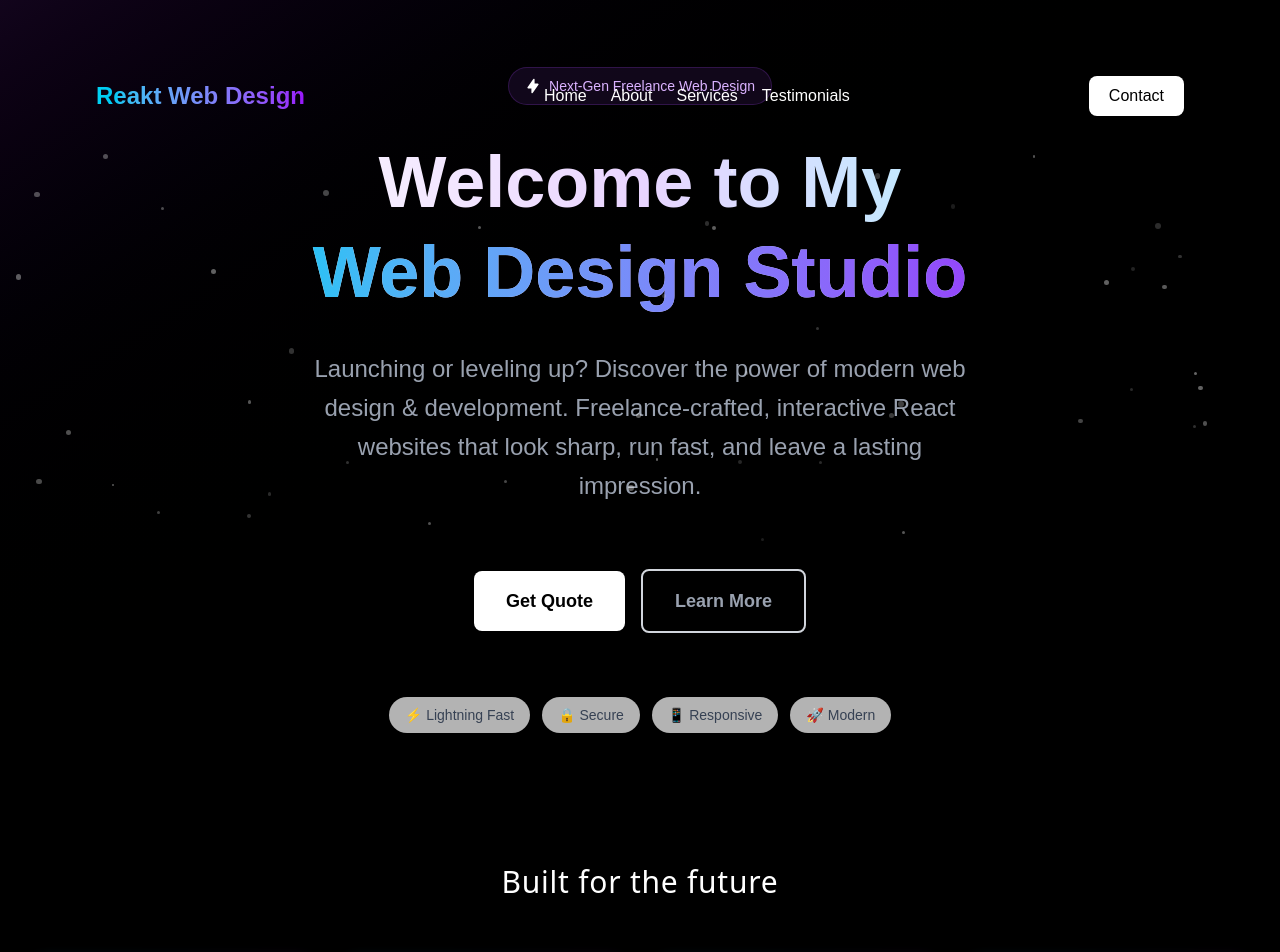
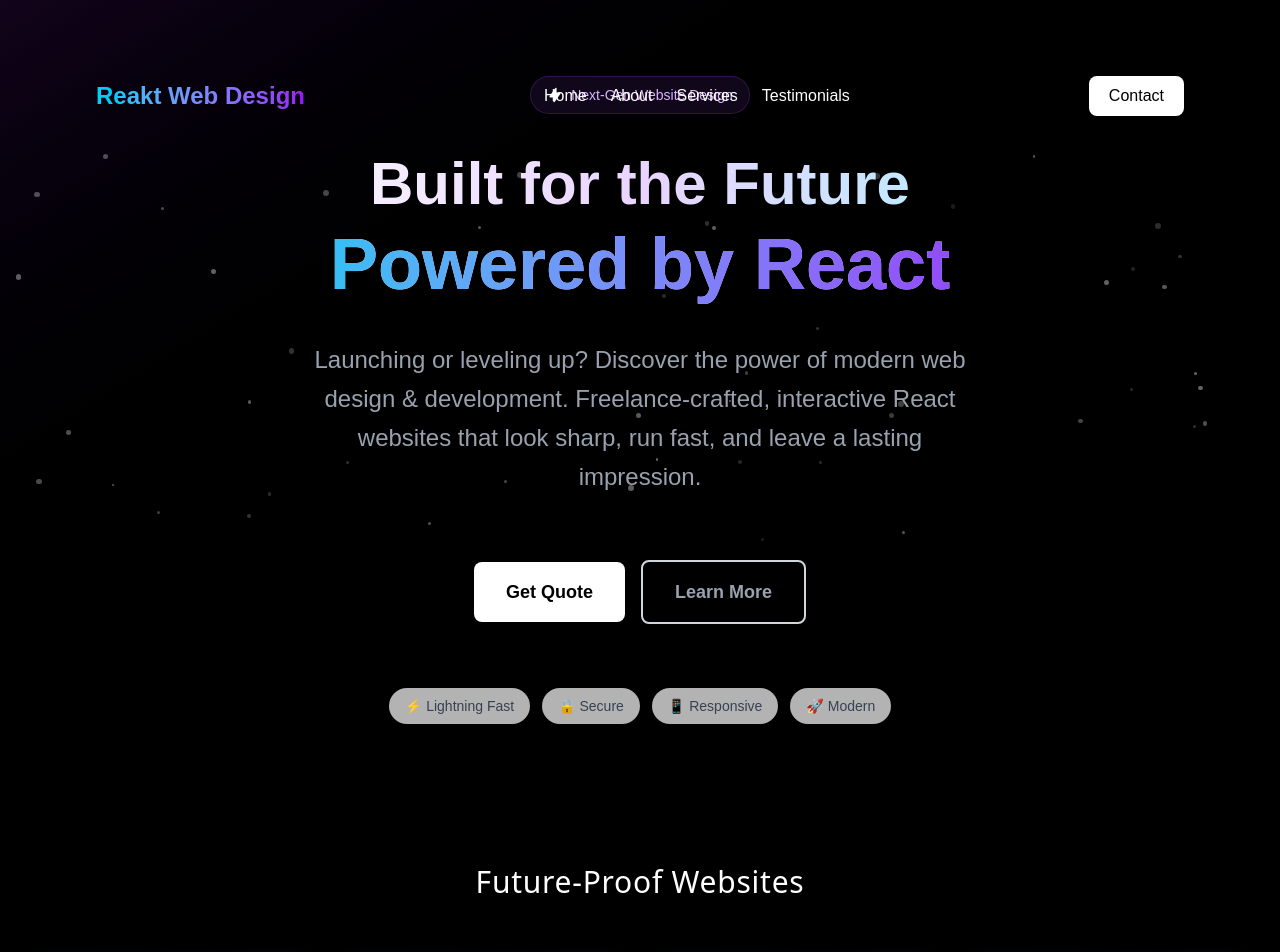
Before and after one commit to Dezmondo7/KreativeWeb3D, a React (Vite) app: page / in a window 1280 px wide. Shown: the top 952 px of the page. Built offline with nearby package versions, Linux system fonts and the light colour scheme; no server answers; a web font is replaced by a local one.

Commit message:
changed the landing page text to make it more appealing

```diff
--- a/src/components/AnimatedCounter.jsx
+++ b/src/components/AnimatedCounter.jsx
@@ -96,7 +96,7 @@ const CounterSection = () => {
             className="text-white text-3xl font-medium tracking-wide"
             style={{ fontFamily: "Mona Sans, system-ui, sans-serif" }}
           >
-            Built for the future
+            Future-Proof Websites
           </h2>
         </div>
 
--- a/src/components/LandingPage.jsx
+++ b/src/components/LandingPage.jsx
@@ -77,7 +77,7 @@ const LandingPage = () => {
     {/* Typewrite effect */ }
     const [displayedText, setDisplayedText] = useState("")
     const [showCursor, setShowCursor] = useState(true)
-    const fullText = "Web Design Studio"
+    const fullText = "Powered by React"
 
     useEffect(() => {
         let currentIndex = 0
@@ -112,12 +112,12 @@ const LandingPage = () => {
                         {/* Main Heading */}
                         <div className="hidden sm:inline-flex items-center px-3 py-1.5 sm:px-4 sm:py-2 rounded-full bg-purple-500/10 border border-purple-500/20 mb-6 sm:mb-8">
                             <ZapIcon />
-                            <span className="text-xs sm:text-sm text-purple-300 ml-1.5 sm:ml-2 cursor-default">Next-Gen Freelance Web Design</span>
+                            <span className="text-xs sm:text-sm text-purple-300 ml-1.5 sm:ml-2 cursor-default">Next-Gen Website Design</span>
                         </div>
 
-                        <h1 className="text-2xl sm:text-4xl md:text-5xl lg:text-6xl xl:text-7xl font-bold bg-gradient-to-r from-white via-purple-200 to-cyan-200 bg-clip-text text-transparent leading-tight">
-                            <span>Welcome to My</span>
-                            <span className="block text-transparent bg-clip-text bg-gradient-to-r from-cyan-400 to-purple-600">
+                        <h1 className="text-2xl sm:text-4xl md:text-5xl lg:text-6xl font-bold bg-gradient-to-r from-white via-purple-200 to-cyan-200 bg-clip-text text-transparent leading-tight">
+                            <span>Built for the Future</span>
+                            <span className="leading-[1.2] text-4xl sm:text-6xl md:text-7xl lg:text-7xl block text-transparent bg-clip-text bg-gradient-to-r from-cyan-400 to-purple-600">
                                 {displayedText}
                                 {showCursor && <span className="animate-pulse text-purple-600">|</span>}
                             </span>
--- a/src/components/NavBar.jsx
+++ b/src/components/NavBar.jsx
@@ -31,15 +31,11 @@ const NavBar = () => {
 
             <nav className="">
 
-                <div className=" mx-auto p-4 flex items-center justify-between">
-                    <span className="logo cursor-pointer font-bold bg-gradient-to-r from-cyan-400 to-purple-600 bg-clip-text text-transparent">
+                <div className="mx-auto p-4 flex items-center justify-between">
+                    <span className=" logo cursor-pointer font-bold bg-gradient-to-r from-cyan-400 to-purple-600 bg-clip-text text-transparent">
                         Reakt Web Design
                     </span>
 
-                  {/*}  {!isOpen && (
-                        <div onClick={toggleMenu} className="cursor-pointer md:hidden">
-                            <HiMenu size={30} />
-                        </div>)} */}
 
                     <div className="">
                         <ul className=" hidden lg:flex items-center gap-4 flex justify-content space-between items-center">
@@ -76,11 +72,11 @@ const NavBar = () => {
 
                         {/* Dropdown menu */}
                         {isOpen ? (
-                            <div className=" bg-gray-800 flex overflow-y-hidden fixed z-10 top-0 left-0 w-screen min-h-screen justify-center items-center flex-col gap-10 duration-300 ease-in">
+                            <div className="bg-transparent flex overflow-y-hidden fixed z-10 top-0 left-0 w-screen min-h-screen justify-center items-center flex-col gap-10 duration-300 ease-in">
                             <a href="#">Home</a>
-                             <a href="#">About</a>
-                              <a href="#">Services</a>
-                               <a href="#">Contact</a>
+                             <a href="#about">About</a>
+                              <a href="#services">Services</a>
+                               <a href="#contact">Contact</a>
                         </div>
 
                         ) : (
--- a/src/constants/index.js
+++ b/src/constants/index.js
@@ -212,7 +212,7 @@ const navLinks = [
       title: "The Creative Studio",
       date: "",
       responsibilities: [
-        "Reakt Web Design offers a fresh approach to building interactive high performance websites powered by React",
+        "Reakt Web Design offers a fresh approach to building custom high performance websites powered by React",
         "A fan of first principles thinking — tackling challenges from the ground up to deliver smarter solutions",
         "I'm always exploring the latest tech, It’s the driving force behind websites that stand out",
       ],
```
